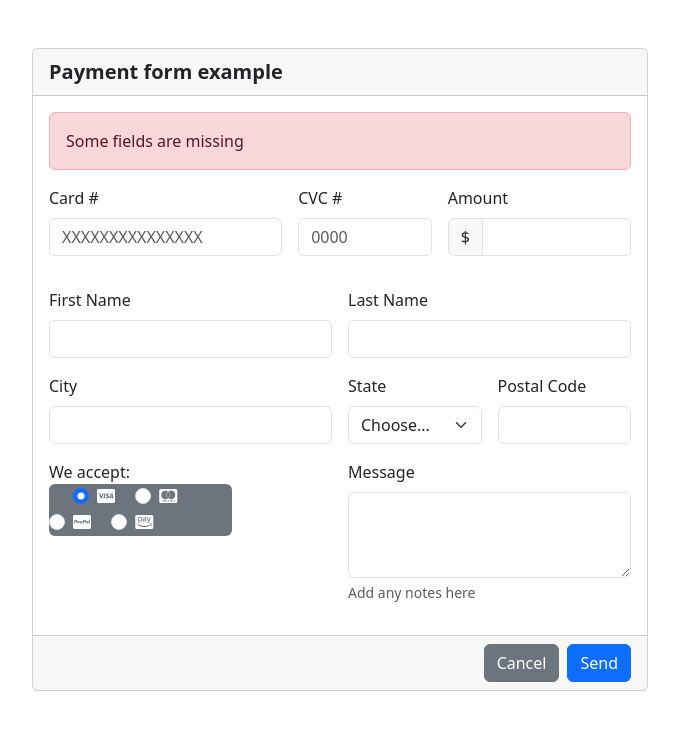
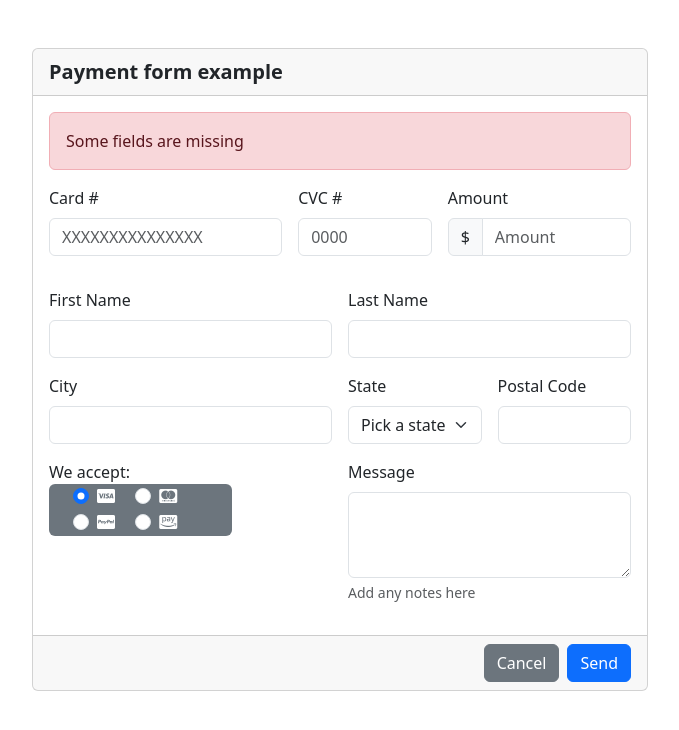
Before and after one commit to 4GeeksAcademy/tgodoy12-forms, a plain HTML site: page index.html in a window 1280 px wide. Shown: the whole page, without its empty margins (300-979 px from the left). Drawn offline with nearby package versions, Linux system fonts and the light colour scheme.

Commit message:
cards radius buttons solved

```diff
--- a/index.html
+++ b/index.html
@@ -40,11 +40,9 @@
                         <label for="amount" class="form-label">Amount</label>
                         <div class="input-group mb-3">
                             <span class="input-group-text">$</span>
-                            <input type="text" class="form-control" aria-label="Amount (to the nearest dollar)" id="amount">
+                            <input type="text" class="form-control" aria-label="Amount (to the nearest dollar)" id="amount" placeholder="Amount">
                         </div>
                     </div>
-
-
                     <!-- end first row -->
 
                     <!-- second row -->
@@ -66,7 +64,7 @@
                     <div class="col-md-3">
                       <label for="inputState" class="form-label">State</label>
                       <select id="inputState" class="form-select">
-                        <option selected>Choose...</option>
+                        <option selected>Pick a state</option>
                         <option>...</option>
                       </select>
                     </div>
@@ -77,12 +75,11 @@
                     <!-- end third row -->
 
                     <!-- fourth row -->
-
                     <div class="col-4">
                         <label for="credit-card">We accept:</label> <br>
 
-                        <div class="bg-secondary rounded">
-                            <div class="form-check form-check-inline ms-4" id="credit-card">
+                        <div class="bg-secondary rounded ps-4">
+                            <div class="form-check form-check-inline" id="credit-card">
                                 <input class="form-check-input" type="radio" name="inlineRadioOptions" id="inlineRadio1" value="option1" checked>
                                 <label class="form-check-label" for="inlineRadio1"><i class="fa-brands fa-cc-visa" style="color: #ffffff;"></i></label>
                             </div>
@@ -100,10 +97,11 @@
                             </div>
                         </div>
                     </div>
-                    <!-- end fourth row -->
+
 
                     <div class="col-2"></div>
 
+                    <!-- textarea -->
                     <div class="col-6">
                         <div class="mb-3">
                             <label for="exampleFormControlTextarea1" class="form-label">Message</label>
@@ -112,23 +110,25 @@
                                 Add any notes here
                               </div>
                         </div>
-
                     </div>
+                    <!-- end textarea -->
+                    <!-- end fourth row -->
 
                   </form>
                 <!-- end form -->
+            </div>
 
-            </div>
+            <!-- footer card -->
             <div class="card-footer text-body-secondary d-flex justify-content-end">
                 <button type="submit" class="btn btn-secondary me-2">Cancel</button>
                 <button type="submit" class="btn btn-primary">Send</button>
             </div>
+            <!-- end footer card -->
+
           </div>
-        <!-- end card -->
+          <!-- end card -->
 
     </div>
-
-
 
 
 
```
